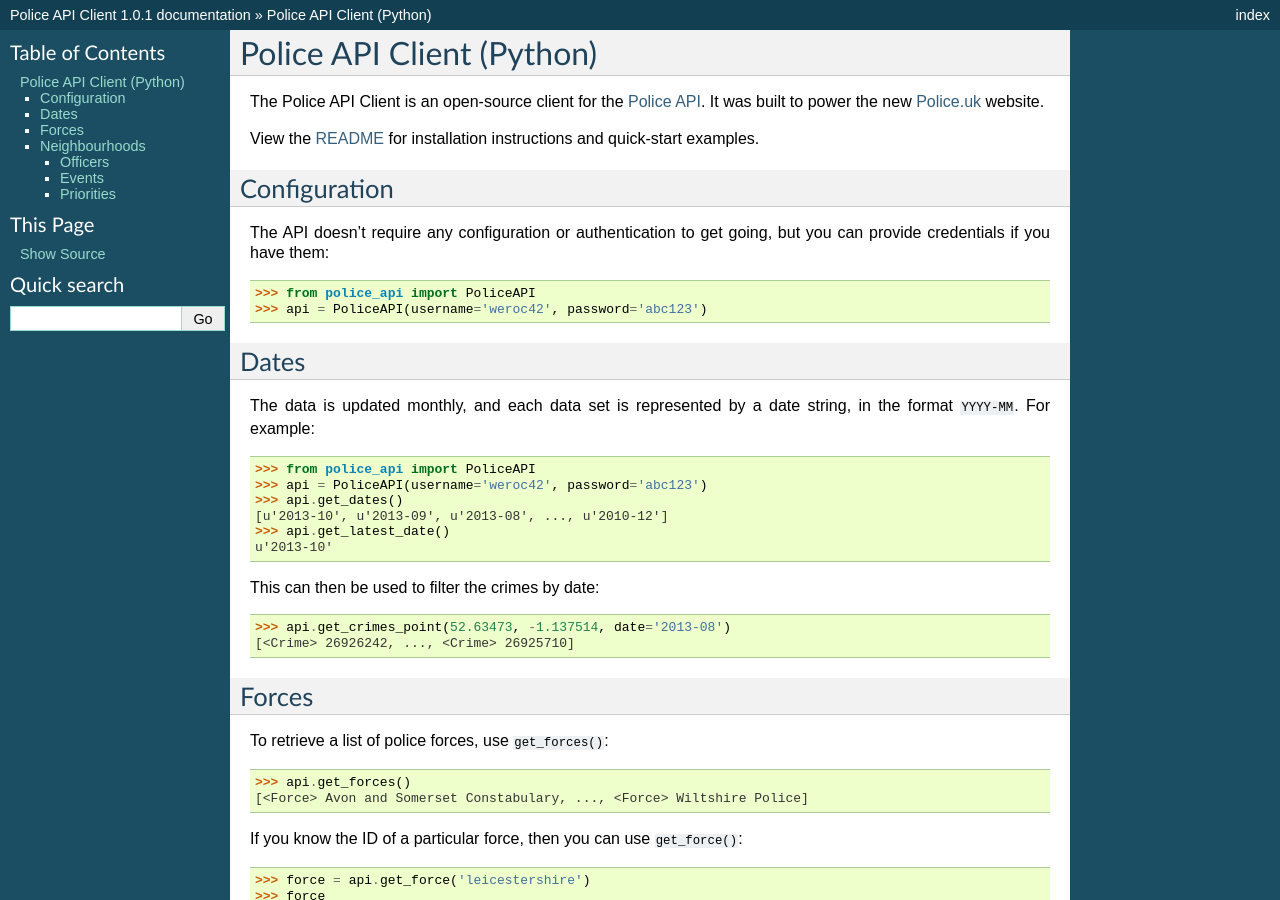
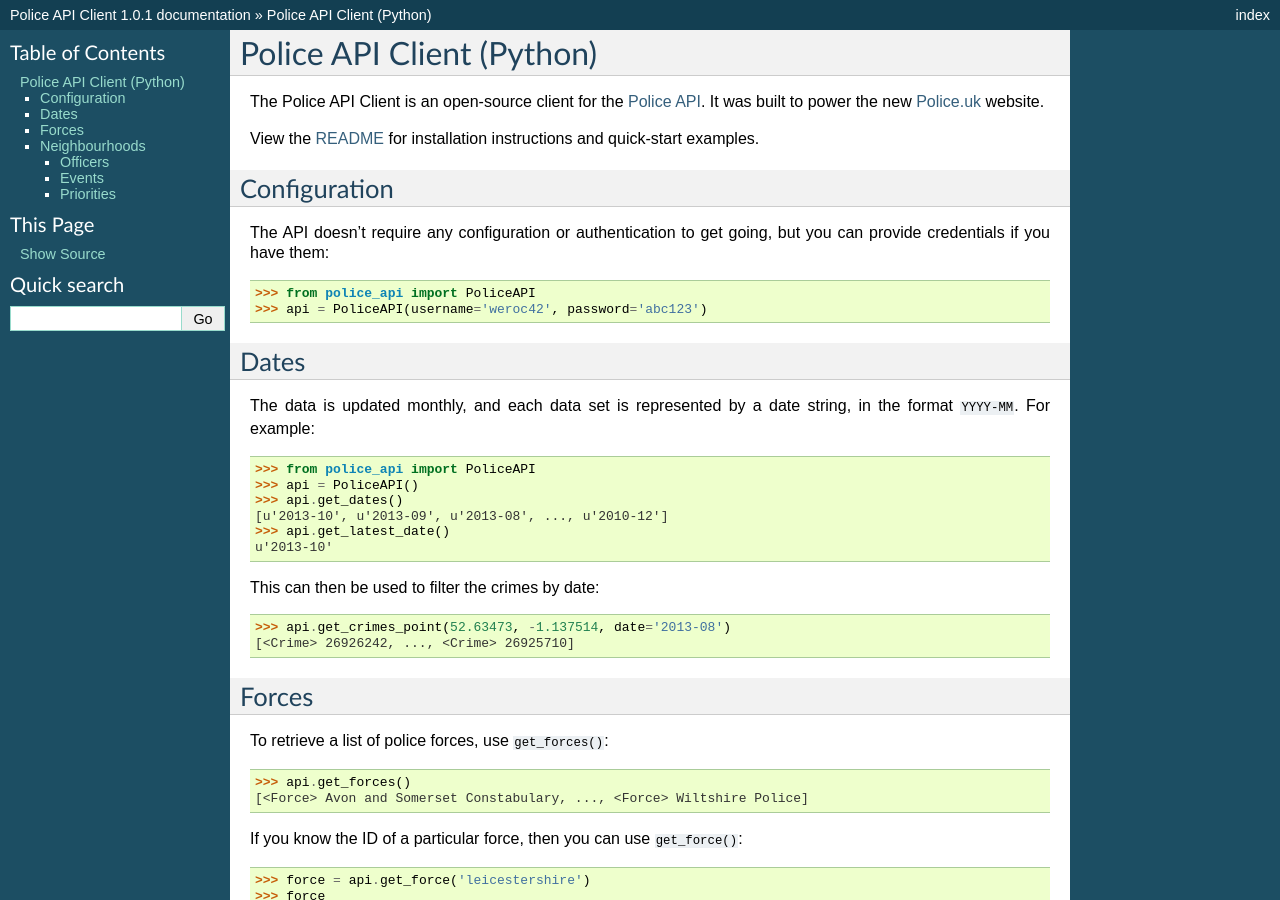
Before and after one commit to rkhleics/police-api-client-python, a Sphinx documentation site: the page built from docs/index.rst, in a window 1280 px wide and 900 px high. Built offline with Sphinx 7.4.7, drawn with Linux system fonts in a browser that asks for light colours.

Commit message:
Fixed a couple of typos in docs

```diff
--- a/docs/index.rst
+++ b/docs/index.rst
@@ -22,7 +22,7 @@
 in the format ``YYYY-MM``. For example::
 
     >>> from police_api import PoliceAPI
-    >>> api = PoliceAPI(username='weroc42', password='abc123')
+    >>> api = PoliceAPI()
     >>> api.get_dates()
     [u'2013-10', u'2013-09', u'2013-08', ..., u'2010-12']
     >>> api.get_latest_date()
@@ -130,7 +130,7 @@
 ^^^^^^^^^^
 
 Policing teams set priorities to deal with in their neighbourhoods, which are
-represented by an *issue**, and an *action* to be taken::
+represented by an *issue*, and an *action* to be taken::
 
     >>> neighbourhood.priorities
     [<Neighbourhood.Priority> <p>To address the issues of people begging next to cash machines in Market Street and surrounding area.</p>, ..., <Neighbourhood.Priority> <p>To reduce street drinking and associated anti-social behaviour on Conduit Street and London Road between 10am and 6pm each day.</p>]
```
